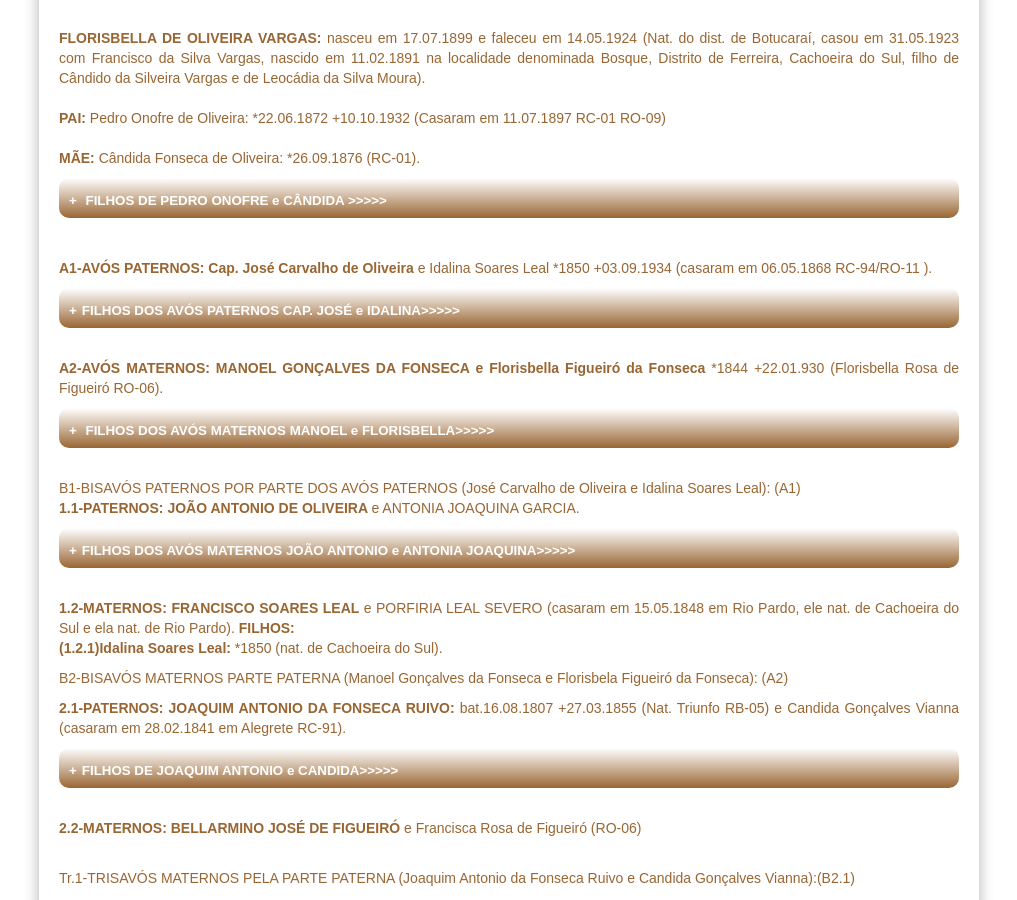
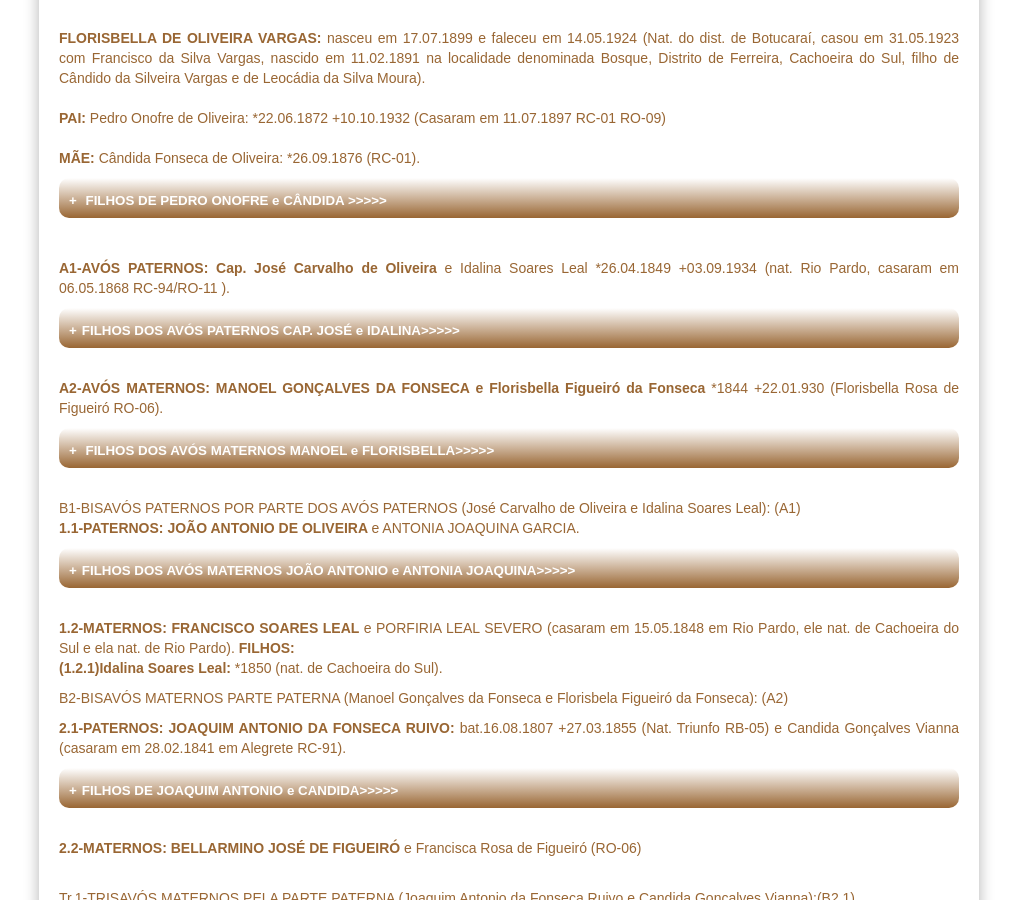
Before and after one commit to claudiovargas1955/claudiovargas1955.github.io, a Jekyll site: the page built from _pages/arvore-genealogica-de-costados-de-florisbella.html, in a window 1280 px wide and 900 px high, scrolled down 381 px. Shown: the whole window, without its empty margins (131-1148 px from the left). Built offline with Jekyll 4.4.1, drawn with Linux system fonts in a browser that asks for light colours; some web fonts are replaced.

Commit message:
Update arvore-genealogica-de-costados-de-florisbella.html

```diff
--- a/_pages/arvore-genealogica-de-costados-de-florisbella.html
+++ b/_pages/arvore-genealogica-de-costados-de-florisbella.html
@@ -61,7 +61,8 @@ Silveira de Carvalho RC-09). <br/> <br/>
 <b>(4) José Manoel de Oliveira:</b> *29.03.1898 (casou em 31.05.1924 com Honorina da Silva Morais *12.01.1900 filha de Bento da Silva
 Morais *17.03.1854 e de Anna da Rosa Morais +1906 RC-10). </details><br/><br/>
 
-<p> <b>A1-AVÓS PATERNOS: Cap. José Carvalho de Oliveira  </b> e Idalina Soares Leal *1850 +03.09.1934 (casaram em 06.05.1868 RC-94/RO-11 ).
+<p> <b>A1-AVÓS PATERNOS: Cap. José Carvalho de Oliveira  </b> e Idalina Soares Leal *26.04.1849 +03.09.1934 (nat. Rio Pardo, casaram em
+06.05.1868 RC-94/RO-11 ).
 <details>  <summary><b>FILHOS DOS AVÓS PATERNOS  CAP. JOSÉ e IDALINA>>>>></b></summary><br/>
 <p><b>(1)Rodolpho Carvalho de Oliveira:</b> *18.10.1877 +27.02.1934 (casou em 17.06.1905 com Malvina Teixeira do Canto *12.04.1886
 +18.02.1950 irmãos: Maria Alexandrina Teixeira do Canto, Octavio Teixeira do Canto) filha do Cap. Zeferino Teixeira do Canto
```
